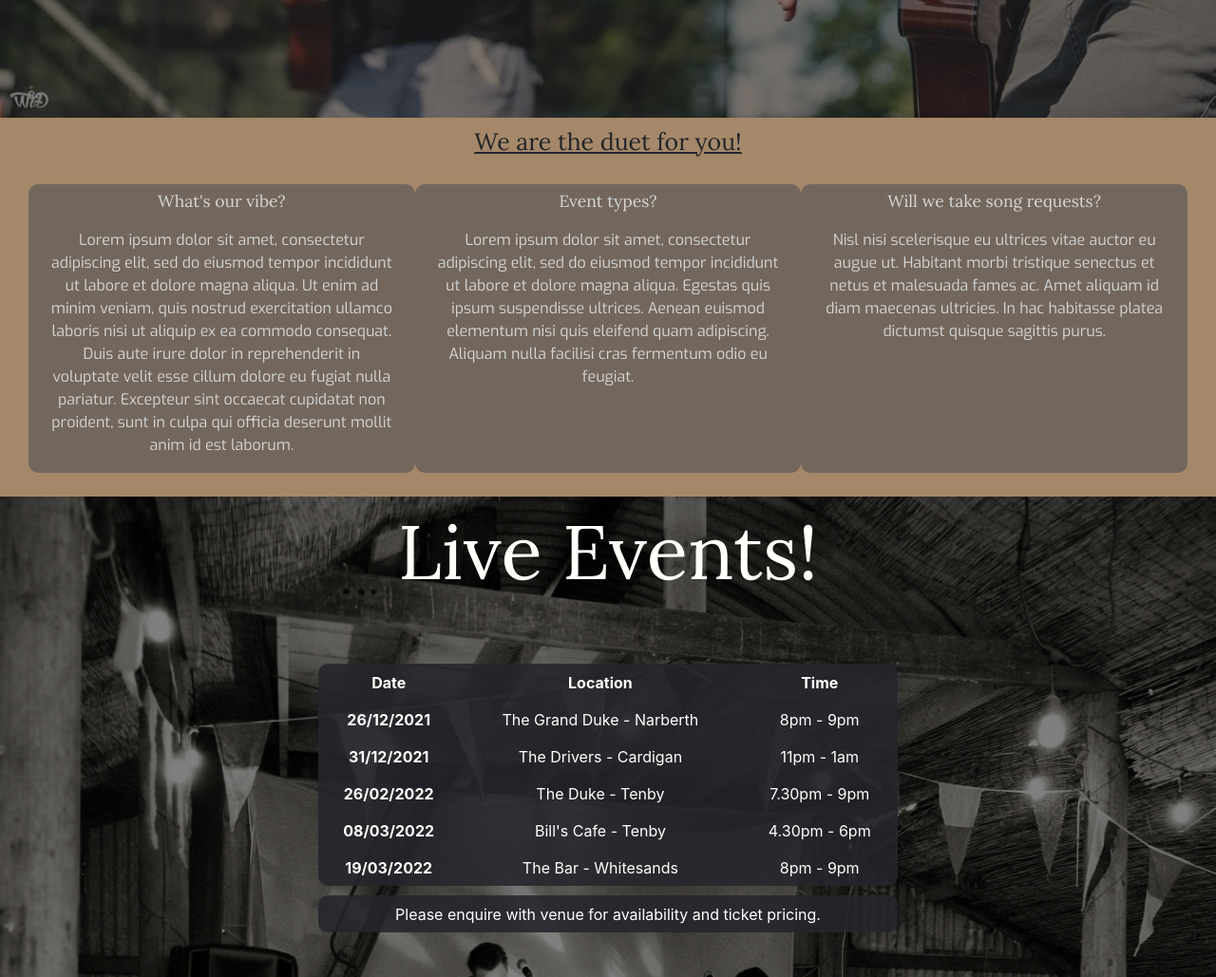
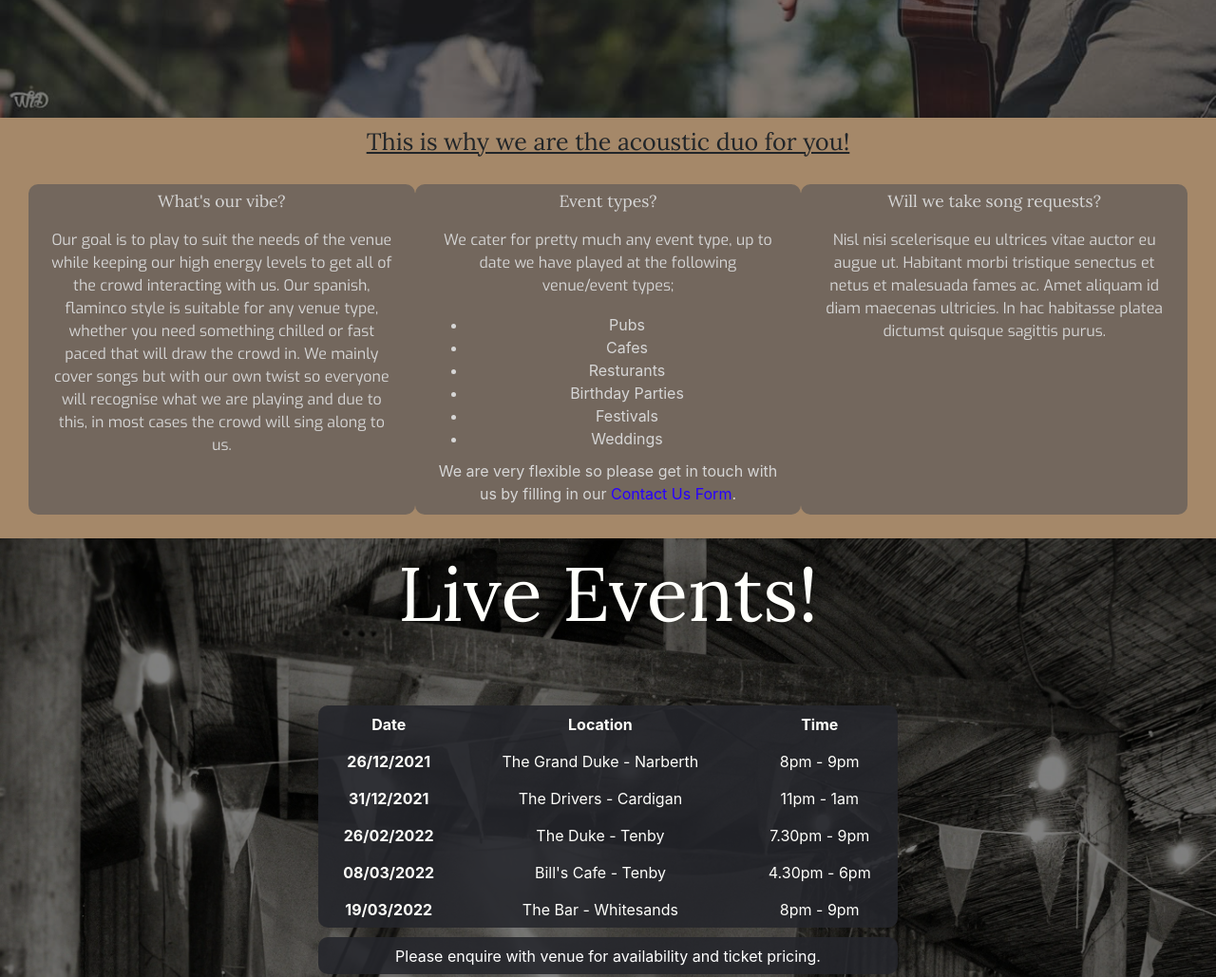
Before and after one commit to KrisieP/Band-Project, a plain HTML site: page index.html in a window 1280 px wide. Shown: the part 560-1589 px from the top of the page at 95% size. Drawn offline with nearby package versions, Linux system fonts and the light colour scheme; a web font is replaced by a local one.

Commit message:
filling content in about us section index.html - applied styling to contact us link in about us section style.css

```diff
--- a/assets/css/style.css
+++ b/assets/css/style.css
@@ -148,6 +148,10 @@ h5 {
 
 .band-feature .row {
     padding: .5rem 1.5rem 2.5rem 1.5rem;
+}
+
+.aboutus-contactlink {
+    color: #2700ff;
 }
 
 /*Events*/
--- a/index.html
+++ b/index.html
@@ -60,27 +60,33 @@
     </header>
     <!--About us section-->
     <section class="container-fluid band-feature">
-        <h1 class="feature-head"><a id="about-us">We are the duet for you!</a>
+        <h1 class="feature-head"><a id="about-us">This is why we are the acoustic duo for you!</a>
         </h1>
         <div class="row">
             <div class="col-12 col-md-4 feature-box">
                 <h3 class="feature-box-heads">What's our vibe?</h3>
                 <p class="feature-box-content">
-                    Lorem ipsum dolor sit amet, consectetur adipiscing elit, sed do eiusmod tempor incididunt ut
-                    labore et dolore magna aliqua. Ut enim ad minim veniam, quis nostrud exercitation ullamco
-                    laboris nisi ut aliquip ex ea commodo consequat. Duis aute irure dolor in reprehenderit in
-                    voluptate velit esse cillum dolore eu fugiat nulla pariatur. Excepteur sint occaecat cupidatat
-                    non proident, sunt in culpa qui officia deserunt mollit anim id est laborum.
+                    Our goal is to play to suit the needs of the venue while keeping our high energy levels to get
+                    all of the crowd interacting with us. Our spanish, flaminco style is suitable for any venue
+                    type, whether you need something chilled or fast paced that will draw the crowd in.
+                    We mainly cover songs but with our own twist so everyone will recognise what we are playing and due to this, in most
+                    cases the crowd will sing along to us.
                 </p>
             </div>
             <div class="col-12 col-md-4 feature-box">
                 <h3 class="feature-box-heads">Event types?</h3>
                 <p class="feature-box-content">
-                    Lorem ipsum dolor sit amet, consectetur adipiscing elit, sed do eiusmod tempor incididunt ut
-                    labore
-                    et dolore magna aliqua. Egestas quis ipsum suspendisse ultrices. Aenean euismod elementum nisi
-                    quis
-                    eleifend quam adipiscing. Aliquam nulla facilisi cras fermentum odio eu feugiat.
+                    We cater for pretty much any event type, up to date we have played at the following venue/event types;
+                    <br>
+                    <ul type="disc">
+                        <li>Pubs</li>
+                        <li>Cafes</li>
+                        <li>Resturants</li>
+                        <li>Birthday Parties</li>
+                        <li>Festivals</li>
+                        <li>Weddings</li>
+                    </ul>
+                    We are very flexible so please get in touch with us by filling in our <a href="#contact-us" class="aboutus-contactlink">Contact Us Form</a>.
                 </p>
             </div>
             <div class="col-12 col-md-4 feature-box">
@@ -145,7 +151,7 @@
     </section>
     <!--Main photo gallery section with slideshow and embedded youtube video-->
     <section class="gallery gallery-background">
-        <h1 class="gallery-header"><a id="gallery">Check some snaps of us hitting it for crowd</a></h1>
+        <h1 class="gallery-header"><a id="gallery">Check out some live shots of us hitting it hard for the crowd</a></h1>
         <div id="carousel-indicators" class="carousel slide slideshow-width" data-ride="carousel">
             <ol class="carousel-indicators">
                 <li data-target="#carousel-indicators" data-slide-to="0" class="active"></li>
```
